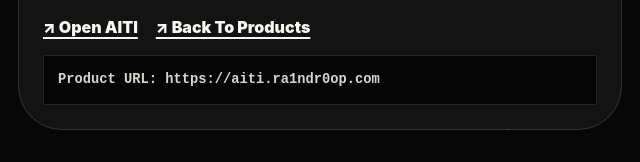
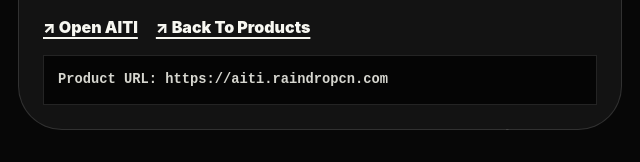
Before and after one commit to Ra1ndr0op/Ra1ndr0op.github.io, a website: page projects/aiti-ai-type-indicator.html in a window 1280 px wide. Shown: the part 1898-2060 px from the top of the page, 320-960 px from the left. Drawn offline with Linux system fonts and the light colour scheme.

```diff
--- a/projects/aiti-ai-type-indicator.html
+++ b/projects/aiti-ai-type-indicator.html
@@ -63,10 +63,10 @@
             <h2 id="open-aiti-title">打开 AITI 测试</h2>
             <p>AITI 是独立 Cloudflare Pages 项目。主站这里只放产品入口和构建记录，正式测试站单独部署，后续方便继续做统计、结果页和分享卡。</p>
             <div class="download-actions">
-              <a href="https://aiti.ra1ndr0op.com">↗ Open AITI</a>
+              <a href="https://aiti.raindropcn.com">↗ Open AITI</a>
               <a href="../home.html#products">↗ Back To Products</a>
             </div>
-            <code>Product URL: https://aiti.ra1ndr0op.com</code>
+            <code>Product URL: https://aiti.raindropcn.com</code>
           </section>
 
           <h2>它是什么</h2>
```
Also changed, not shown: assets/product-aiti-cover.svg, assets/product-quick-capture-cover.svg, 1 other file.
